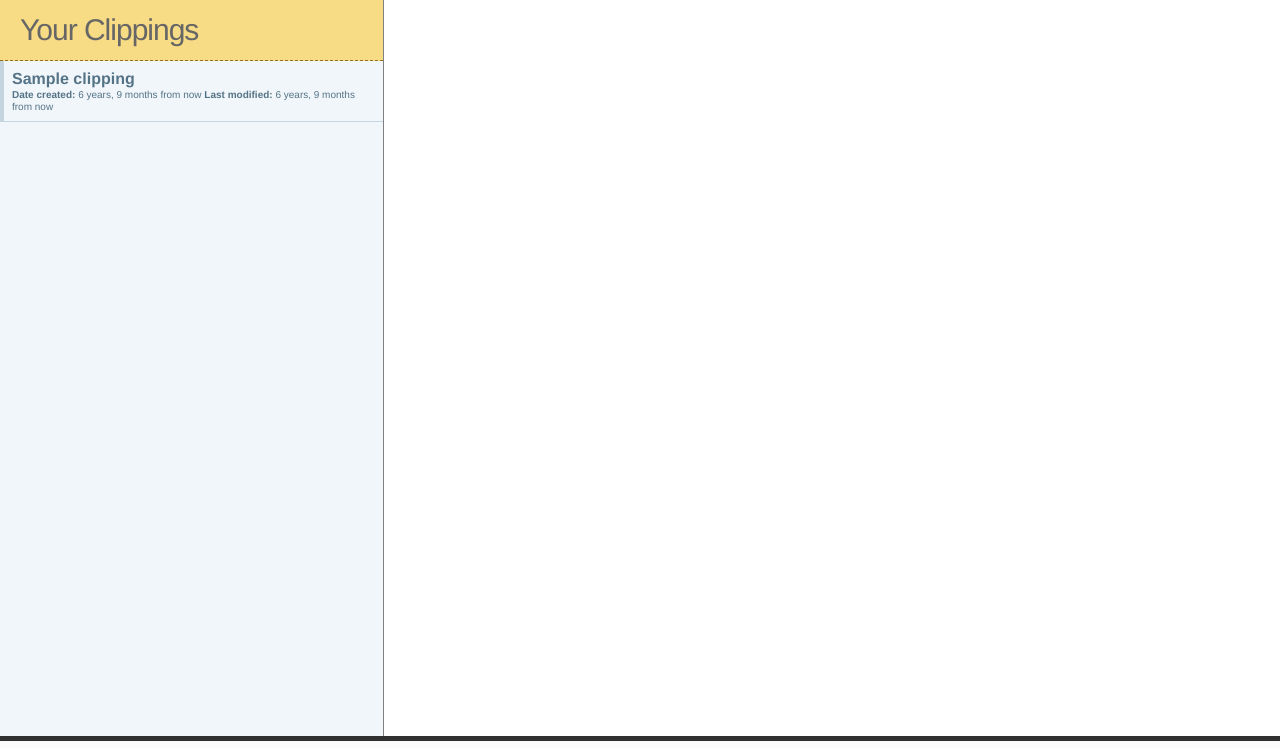
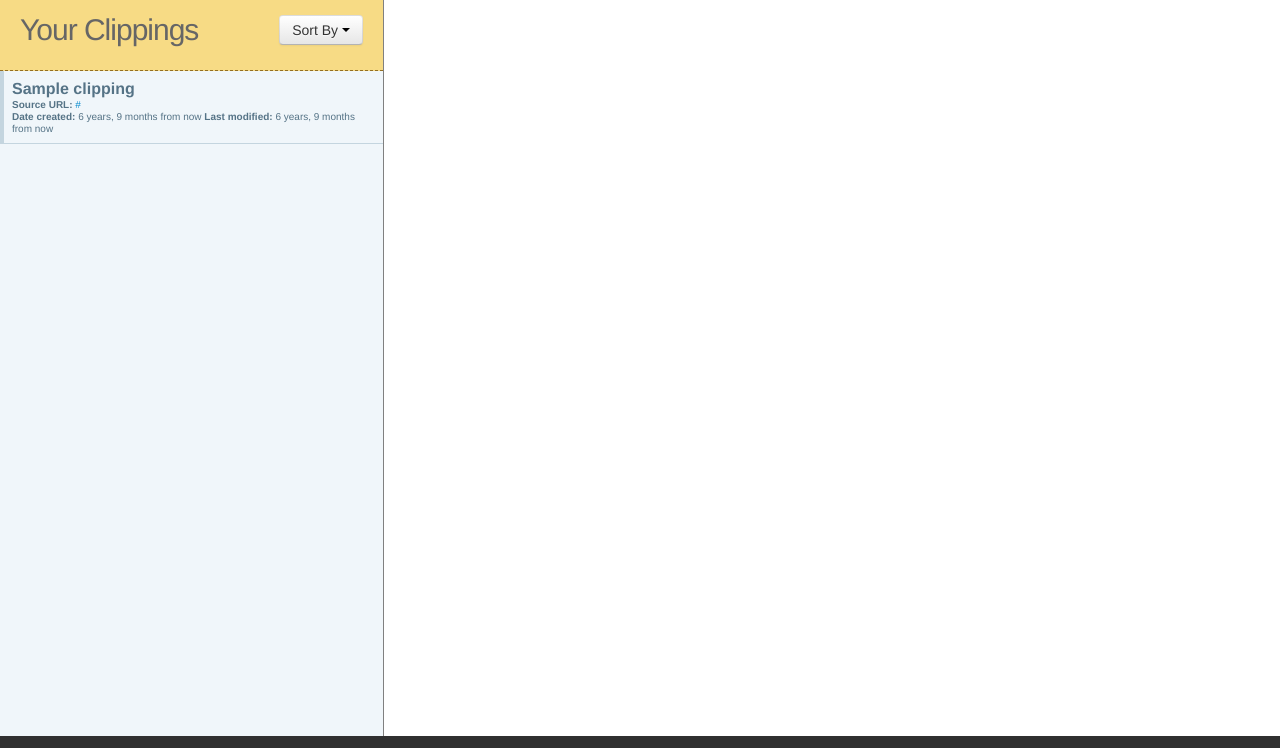
Before and after one commit to digideskio/smartclip, a Django app: page /clippings/ in a window 1280 px wide. Shown: the part 59-807 px from the top of the page. Run offline with Django 3.2, Linux system fonts and the light colour scheme; a user stored in the database is signed in; tables that the repository leaves empty hold one stand-in row (values such as "Sample post"); parts of the project's set-up code (start-up, migrations or seed data) failed here and were passed over; some libraries are stand-ins or nearby versions.

Commit message:
Ability to sort clippings, ensure no duplicate filenames are saved

```diff
--- a/main/auth.py
+++ b/main/auth.py
@@ -43,14 +43,14 @@ def generate_api(request):
 
 def create_smartfile_docs(request, clip_id):
     clip = Clipping.objects.get(id=clip_id)
-    base_path = MEDIA_URL + slugify(clip.title)
+    base_path = MEDIA_URL + clip.filename
 
     template = get_template('pdf_template.html')
     context = Context({'clip_html': clip.html})
     html = template.render(context)
 
     api = generate_api(request)
-    api.post('/path/data/smartclip/html', file=(slugify(clip.title)+'.html',
+    api.post('/path/data/smartclip/html', file=clip.filename+'.html',
             StringIO(html.encode('utf-8'))))
 
     html_file = open(base_path+'.html', 'w')
@@ -60,7 +60,7 @@ def create_smartfile_docs(request, clip_id):
     wkhtmltopdf(pages=[base_path+'.html'], output=base_path+'.pdf')
 
     with open(base_path+'.pdf') as f:
-        api.post('/path/data/smartclip/pdf', file=(slugify(clip.title)+'.pdf',f))
+        api.post('/path/data/smartclip/pdf', file=(clip.filename)+'.pdf',f))
 
     if os.path.isfile(base_path+'.pdf'):
         os.remove(base_path+'.pdf')
--- a/main/models.py
+++ b/main/models.py
@@ -10,9 +10,23 @@ class UserProfile(models.Model):
 class Clipping(models.Model):
     html = models.TextField()
     title = models.CharField(max_length=200)
+    filename = models.CharField(max_length=200, editable=False)
     tags = TaggableManager(blank=True)
     source_url = models.URLField(blank=True, null=True)
     text_only = models.BooleanField(default=False)
     date_created = models.DateTimeField(auto_now_add=True, editable=False)
     date_modified = models.DateTimeField(auto_now=True, editable=False)
     user = models.ForeignKey(User, editable=False)
+
+    class Meta:
+        ordering = ['-date_modified']
+
+    def save(self, *args, **kwargs):
+        self.filename = slugify(self.title)
+        base = self.filename
+        counter = 1
+        if Clipping.objects.filter(user=self.user, filename=self.filename).exists():
+            while Clipping.objects.filter(user=self.user, filename=self.filename).exists():
+                self.filename = str(base) + "-" + str(counter)
+                counter += 1
+        super(Clipping, self).save(*args, **kwargs)
--- a/main/views.py
+++ b/main/views.py
@@ -5,7 +5,6 @@ from django.core.urlresolvers import reverse
 from django.forms.models import model_to_dict
 from django.shortcuts import render_to_response, redirect
 from django.template import RequestContext
-from django.template.defaultfilters import slugify
 from smartfile import OAuthClient
 
 from smartclip.secrets import *
@@ -83,12 +82,12 @@ def render_documents(request):
 def form_view(request,clip_id):
     clip_obj = Clipping.objects.get(id=clip_id)
     if request.method == "POST":
-        prev_title = slugify(clip_obj.title)
+        prev_title = clip_obj.filename
         form = ClippingForm(instance=clip_obj, data=request.POST)
         if form.is_valid():
             form.save()
             form.save_m2m()
-            title = slugify(clip_obj.title)
+            title = clip_obj.filename
             if title != prev_title:
                 api = generate_api(request)
                 try:
@@ -109,13 +108,21 @@ def form_view(request,clip_id):
                                   RequestContext(request))
 
 @login_required
+def sort_clips(request):
+    sort_key = request.GET.get('sort_key')
+    clippings = Clipping.objects.filter(user=request.user).order_by(sort_key)
+    return render_to_response('clip-listing.html', {'clippings': clippings},
+                                RequestContext(request))
+
+
+@login_required
 def pdf_view(request):
     clip_id = request.GET.get('clip_id')
     clip_obj = Clipping.objects.get(id=clip_id)
     api = generate_api(request)
-    pdf = api.get('/path/data/smartclip/pdf', slugify(clip_obj.title)+'.pdf')
+    pdf = api.get('/path/data/smartclip/pdf', clip_obj.filename+'.pdf')
     response = HttpResponse(pdf.read(), mimetype='application/pdf')
-    response['Content-Disposition'] = 'attachment; filename='+slugify(clip_obj.title)+'.pdf'
+    response['Content-Disposition'] = 'attachment; filename='+clip_obj.filename+'.pdf'
     return response
 
 def logout_user(request):
--- a/smartclip/urls.py
+++ b/smartclip/urls.py
@@ -15,6 +15,7 @@ urlpatterns = patterns('main.views',
     url(r'^login/$', 'verify_login', name='verify_login'),
     url(r'^logout/$', 'logout_user', name='logout_user'),
     url(r'^clippings/$', 'view_clippings', name='view_clippings'),
+    url(r'^sort_clips/$', 'sort_clips', name='sort_clips'),
     url(r'^htmlview/$', 'html_view', name='html_view'),
     url(r'^formview/(?P<clip_id>\d+)$', 'form_view', name='form_view'),
     url(r'^pdfview/$', 'pdf_view', name='pdf_view'),
--- a/static/css/style.css
+++ b/static/css/style.css
@@ -152,12 +152,20 @@ div#container div.panel_left {
 div#container div.panel_left div.page_header_bg {
 	background-color:#F7DB85;
 	border-bottom: 1px dashed #946F21;
+	height: 70px;
 }
 
 div#container div.panel_left h3 {
 	padding:10px 0px 10px 20px;
 	margin:0px;
 	color:#666;
+	float: left;
+}
+
+div#container div.panel_left div.btn-group {
+    float: right;
+    margin-right: 20px;
+    margin-top: 15px;
 }
 
 div.clip_list {
@@ -197,7 +205,7 @@ div.clip_list ul li .options a {
 	margin-right:5px;
 }
 
-div.clip_list ul li a.clip_list_item {
+div.clip_list ul li div.clip_list_item {
 	display:block;
 	border:0px;
 	outline:0px;
@@ -221,7 +229,7 @@ div.clip_list ul li.active:after {
 	right:10px;
 }
 
-div.clip_list ul li.active a.clip_list_item {
+div.clip_list ul li.active div.clip_list_item {
 	color:#fff;
 	background:#46a1da;
 	text-decoration:none;
--- a/static/js/clipview.js
+++ b/static/js/clipview.js
@@ -1,4 +1,44 @@
 (function() {
+    $(document).ready(function() {
+	$("sortby-newest").click(function(e) {
+	    e.preventDefault();
+	    $(".dropdown-toggle").html('Sorting...<span class="caret"></span>');
+	    $.ajax({
+		url: "/sort_clips",
+		data: {"sort_key" : "-date_modified"},
+		success: function(data) {
+		    $(".clip_list ul").html(data);
+		    $(".dropdown-toggle").html('Sort By <span class="caret"></span>');
+		}
+	    });
+	});
+
+	$("#sortby-oldest").click(function(e) {
+	    e.preventDefault();
+	    $(".dropdown-toggle").html('Sorting...<span class="caret"></span>');
+	    $.ajax({
+		url: "/sort_clips",
+		data: {"sort_key" : "date_modified"},
+		success: function(data) {
+		    $(".clip_list ul").html(data);
+		    $(".dropdown-toggle").html('Sort By <span class="caret"></span>');
+		}
+	    });
+	});
+
+	$("#sortby-title").click(function(e) {
+	    e.preventDefault();
+	    $(".dropdown-toggle").html('Sorting...<span class="caret"></span>');
+	    $.ajax({
+		url: "/sort_clips",
+		data: {"sort_key" : "title"},
+		success: function(data) {
+		    $(".clip_list ul").html(data);
+		    $(".dropdown-toggle").html('Sort By <span class="caret"></span>');
+		}
+	    });
+	});
+    });
 
     $(document).on("click", "a[id^='show']", function(e) {
 	e.preventDefault();
@@ -76,9 +116,9 @@
 	});
     });
 
-
     $(document).on("click", "a[id^='download']", function(e) {
 	var clip_id = $(this).attr('id').split('-')[1];
 	window.open('/pdfview/?clip_id='+clip_id);
     });
+
 }).call(this);
--- a/templates/clip-listing.html
+++ b/templates/clip-listing.html
@@ -8,11 +8,14 @@
       <a id="download-{{clip.id}}" href="#" title="Download PDF from SmartFile"><span class="icon-leaf"></span></a>
       <a id="delete-{{clip.id}}" href="#" title="Delete Clipping"><span class="icon-trash"></span></a>
     </div>
-    <a href="#" class="clip_list_item">
+    <div class="clip_list_item">
       <div class="list_item_title">{{clip.title}}</div>
-      <div class="list_item_desc"><b>Date created:</b> {{clip.date_created|naturaltime}} <b>Last modified:</b> {{clip.date_modified|naturaltime}}
+      <div class="list_item_desc">
+	<b>Source URL:</b> <a href="{{clip.source_url}}" target="_blank">{{clip.source_url}}</a><br>
+	<b>Date created:</b> {{clip.date_created|naturaltime}}
+	<b>Last modified:</b> {{clip.date_modified|naturaltime}}
       </div>
-    </a>
+    </div>
   </li>
   {% endfor %}
 </ul>
--- a/templates/view-clips.html
+++ b/templates/view-clips.html
@@ -13,6 +13,7 @@
     <link href="{{STATIC_URL}}css/bootstrap-responsive.css" rel="stylesheet">
     <link href="{{STATIC_URL}}css/style.css" rel="stylesheet">
     <script src="{{STATIC_URL}}js/clipview.js"></script>
+    <script src="{{STATIC_URL}}js/bootstrap-dropdown.js"></script>
   </head>
   <body>
     <div id="header">
@@ -60,6 +61,17 @@
 	<div class="panel_left">
 	  <div class="page_header_bg">
 	    <h3>Your Clippings</h3>
+	    <div class="btn-group">
+	      <button class ="btn primary dropdown-toggle" data-toggle="dropdown">
+		Sort By
+		<span class="caret"></span>
+	      </button>
+	      <ul class="dropdown-menu pull-right">
+		<li><a href="#" id="sortby-newest">Newest</a></li>
+		<li><a href="#" id="sortby-oldest">Oldest</a></li>
+		<li><a href="#" id="sortby-title">Title</a></li>
+	      </ul>
+	    </div>
 	  </div>
 	  <div class="statuses">
 	  </div>
```
Also changed, not shown: main/migrations/0003_auto__add_field_clipping_filename.py (added), static/js/bootstrap-dropdown.js (added). Lines whose indentation alone changed are shown as unchanged.
